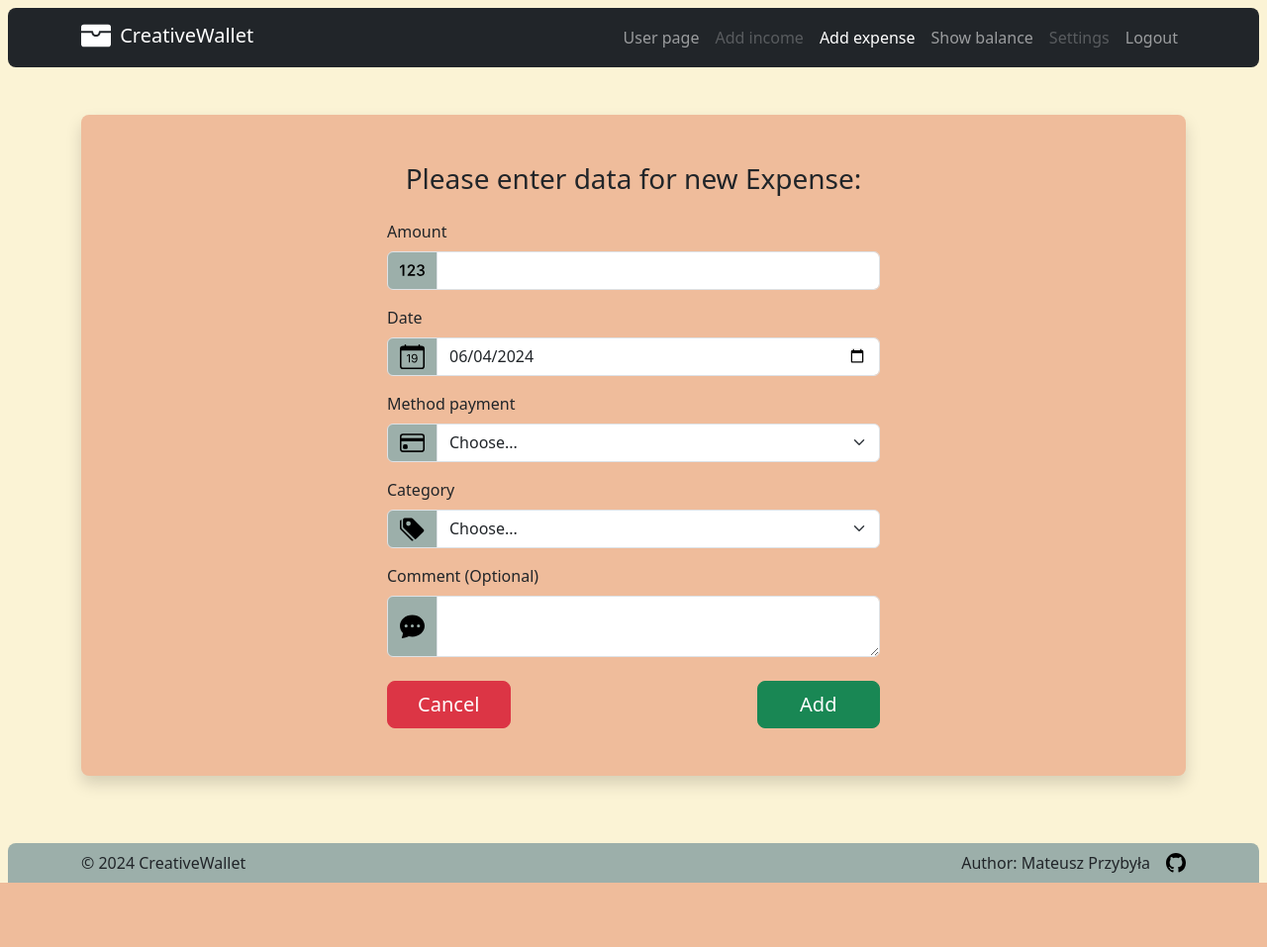
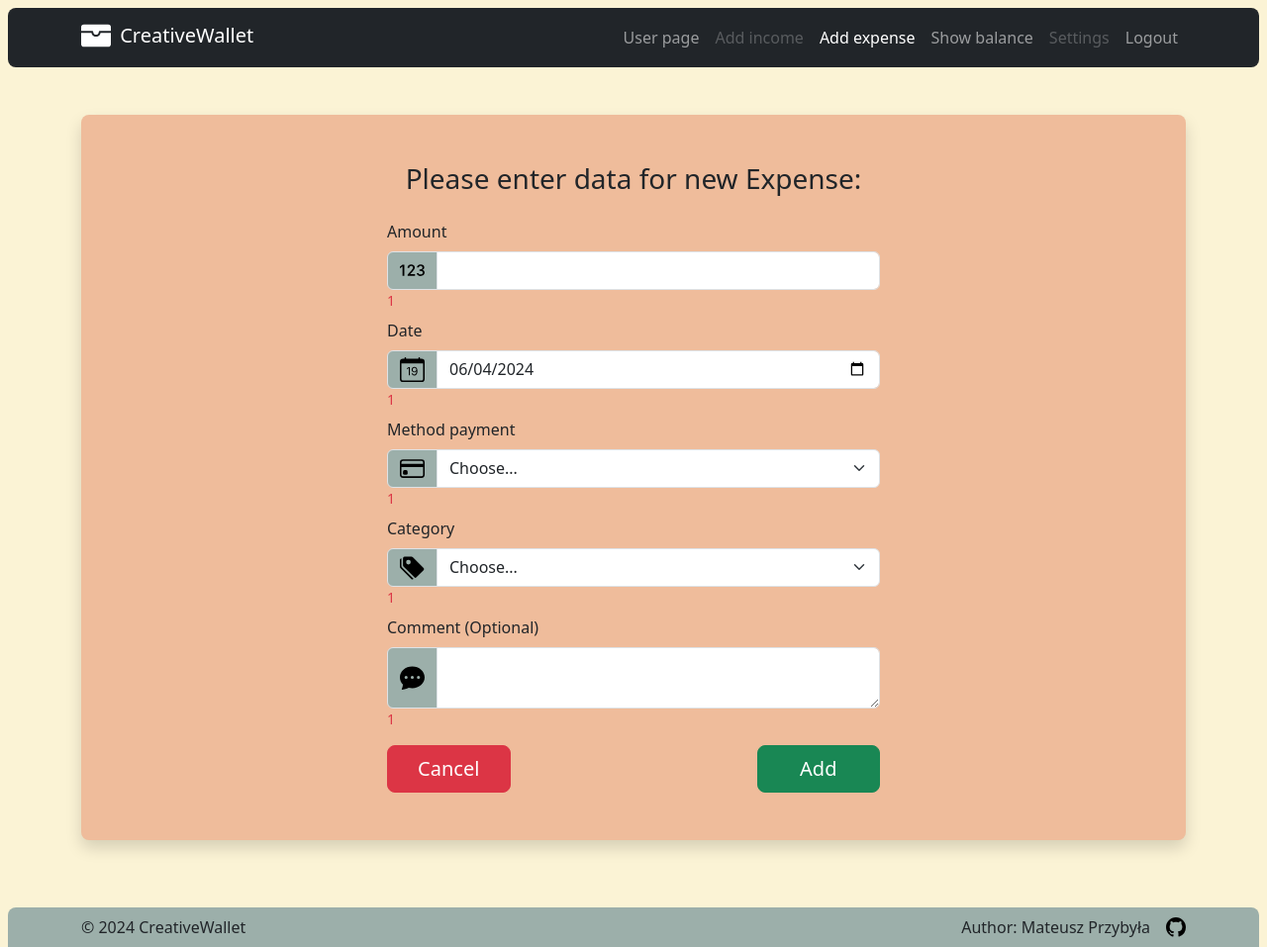
Before and after one commit to mateusz-przybyla/CreativeWallet_Backend, a PHP site: page /public/add-expense.php in a window 1280 px wide. Shown: the whole page at 99% size. Before the commit the page ends 892 px from the top, so only its background shows below. Run offline with PHP 8.4, Linux system fonts and the light colour scheme; the visitor is signed in with stand-in values (Sample User, id 1).

Commit message:
Implemented php form messages

```diff
--- a/public/add-expense.php
+++ b/public/add-expense.php
@@ -16,7 +16,7 @@ if (!isset($_SESSION['logged_id'])) {
       $_SESSION['e_amount'] = "Amount must be greater than 0";
     }
 
-    echo "Kwota: " . $amount . "<br>";
+    //echo "Kwota: " . $amount . "<br>";
 
     $date = filter_input(INPUT_POST, 'date');
 
@@ -27,14 +27,14 @@ if (!isset($_SESSION['logged_id'])) {
     }
 
     $today = date('Y-m-d');
-    echo "Dzisiaj: " . $today . "<br>";
+    //echo "Dzisiaj: " . $today . "<br>";
 
     if (!validateDate($date, 'Y-m-d') || ($date > $today) || ($date < '2000-01-01')) {
       $isCorrect = false;
       $_SESSION['e_date'] = "Select a date between today and 2000-01-01";
     }
 
-    echo "Data: " . $date . "<br>";
+    //echo "Data: " . $date . "<br>";
 
     $payment = filter_input(INPUT_POST, 'payment');
 
@@ -47,7 +47,7 @@ if (!isset($_SESSION['logged_id'])) {
 
     if (empty($category)) {
       $isCorrect = false;
-      $_SESSION['category'] = "Please choose an expense category";
+      $_SESSION['e_category'] = "Please choose an expense category";
     }
 
     $comment = filter_input(INPUT_POST, 'comment');
@@ -57,15 +57,15 @@ if (!isset($_SESSION['logged_id'])) {
       $_SESSION['e_comment'] = "Comment must be between 0 and 100 characters long";
     }
 
-    echo "Payment: " . $payment . "<br>";
-    echo "Category: " . $category . "<br>";
-    echo "Comment: " . $comment . "<br>";
+    //echo "Payment: " . $payment . "<br>";
+    //echo "Category: " . $category . "<br>";
+    //echo "Comment: " . $comment . "<br>";
 
     if ($isCorrect) {
       require_once '../database.php';
 
       $userId = $_SESSION['logged_id'];
-      echo "userId: " . $userId . "<br>";
+      //echo "userId: " . $userId . "<br>";
 
       $query = $db->prepare('SELECT `id` FROM `payment_methods_assigned_to_users` WHERE `user_id` = :userId AND `name` = :payment');
       $query->bindValue(':userId', $userId, PDO::PARAM_INT);
@@ -75,7 +75,7 @@ if (!isset($_SESSION['logged_id'])) {
       $assignedPaymentMethod = $query->fetch();
       $paymentMethodId = $assignedPaymentMethod['id'];
 
-      echo "paymentMethodId: " . $paymentMethodId . "<br>";
+      //echo "paymentMethodId: " . $paymentMethodId . "<br>";
 
       $query = $db->prepare('SELECT `id` FROM `expenses_category_assigned_to_users` WHERE `user_id` = :userId AND `name` = :category');
       $query->bindValue(':userId', $userId, PDO::PARAM_INT);
@@ -85,7 +85,7 @@ if (!isset($_SESSION['logged_id'])) {
       $assignedExpenseCategory = $query->fetch();
       $expenseCategoryId = $assignedExpenseCategory['id'];
 
-      echo "expenseCategoryId: " . $expenseCategoryId . "<br>";
+      //echo "expenseCategoryId: " . $expenseCategoryId . "<br>";
 
       $query = $db->prepare('INSERT INTO `expenses` VALUES (NULL, :user_id, :expense_category_assigned_to_user_id, :payment_method_assigned_to_user_id, :amount, :date_of_expense, :expense_comment)');
       $query->bindValue(':user_id', $userId, PDO::PARAM_INT);
@@ -95,6 +95,8 @@ if (!isset($_SESSION['logged_id'])) {
       $query->bindValue(':date_of_expense', $date, PDO::PARAM_STR);
       $query->bindValue(':expense_comment', $comment, PDO::PARAM_STR);
       $query->execute();
+
+      $_SESSION['i_success'] = "Expense added successfully!";
     }
   }
 }
@@ -155,26 +157,44 @@ if (!isset($_SESSION['logged_id'])) {
     <main class="pb-60">
       <div class="container my-5">
         <div class="bg-light-red shadow p-5 rounded-3">
+          <?php
+          if (isset($_SESSION['i_success'])) {
+            echo '<div class="text-success text-center mb-3">' . $_SESSION['i_success'] . '</div>';
+            unset($_SESSION['i_success']);
+          }
+          ?>
           <div class="text-center">
             <h1 class="h3 mb-4">Please enter data for new Expense:</h1>
           </div>
           <div class="row d-flex justify-content-center">
             <form class="col-md-8 col-lg-7 col-xl-6" method="post">
-              <div class="mb-3">
+              <div class="mb-2">
                 <label for="expenseAmount" class="form-label">Amount</label>
                 <div class="input-group">
                   <span class="input-group-text bg-grey-blue rounded-end-0"><img src="../assets/svg/123.svg" alt="amount" width="25" /></span>
                   <input type="number" name="amount" min="1" step="any" class="form-control" id="expenseAmount" required="" />
                 </div>
+                <?php
+                if (isset($_SESSION['e_amount'])) {
+                  echo '<div class="text-danger text-start small">' . $_SESSION['e_amount'] . '</div>';
+                  unset($_SESSION['e_amount']);
+                }
+                ?>
               </div>
-              <div class="mb-3">
+              <div class="mb-2">
                 <label for="expenseDate" class="form-label">Date</label>
                 <div class="input-group">
                   <span class="input-group-text bg-grey-blue rounded-end-0"><img src="../assets/svg/calendar-date.svg" alt="calendar-date" width="25" /></span>
                   <input type="date" name="date" value="" class="form-control" id="expenseDate" required="" />
                 </div>
+                <?php
+                if (isset($_SESSION['e_date'])) {
+                  echo '<div class="text-danger text-start small">' . $_SESSION['e_date'] . '</div>';
+                  unset($_SESSION['e_date']);
+                }
+                ?>
               </div>
-              <div class="mb-3">
+              <div class="mb-2">
                 <label for="expensePayment" class="form-label">Method payment</label>
                 <div class="input-group">
                   <span class="input-group-text bg-grey-blue rounded-end-0"><img src="../assets/svg/credit-card.svg" alt="credit-card" width="25" /></span>
@@ -185,8 +205,14 @@ if (!isset($_SESSION['logged_id'])) {
                     <option>Debit card</option>
                   </select>
                 </div>
+                <?php
+                if (isset($_SESSION['e_payment'])) {
+                  echo '<div class="text-danger text-start small">' . $_SESSION['e_payment'] . '</div>';
+                  unset($_SESSION['e_payment']);
+                }
+                ?>
               </div>
-              <div class="mb-3">
+              <div class="mb-2">
                 <label for="expenseCategory" class="form-label">Category</label>
                 <div class="input-group">
                   <span class="input-group-text bg-grey-blue rounded-end-0"><img src="../assets/svg/tags-fill.svg" alt="tags-fill" width="25" /></span>
@@ -210,13 +236,25 @@ if (!isset($_SESSION['logged_id'])) {
                     <option>Other expenses</option>
                   </select>
                 </div>
+                <?php
+                if (isset($_SESSION['e_category'])) {
+                  echo '<div class="text-danger text-start small">' . $_SESSION['e_category'] . '</div>';
+                  unset($_SESSION['e_category']);
+                }
+                ?>
               </div>
-              <div class="mb-4">
+              <div class="mb-3">
                 <label for="expenseComment" class="form-label">Comment (Optional)</label>
                 <div class="input-group">
                   <span class="input-group-text bg-grey-blue rounded-end-0"><img src="../assets/svg/chat-dots-fill.svg" alt="chat-dots-fill" width="25" /></span>
                   <textarea class="form-control" name="comment" id="expenseComment" rows="2"></textarea>
                 </div>
+                <?php
+                if (isset($_SESSION['e_comment'])) {
+                  echo '<div class="text-danger text-start small">' . $_SESSION['e_comment'] . '</div>';
+                  unset($_SESSION['e_comment']);
+                }
+                ?>
               </div>
               <div class="container">
                 <div class="row d-flex justify-content-between gy-2">
```
